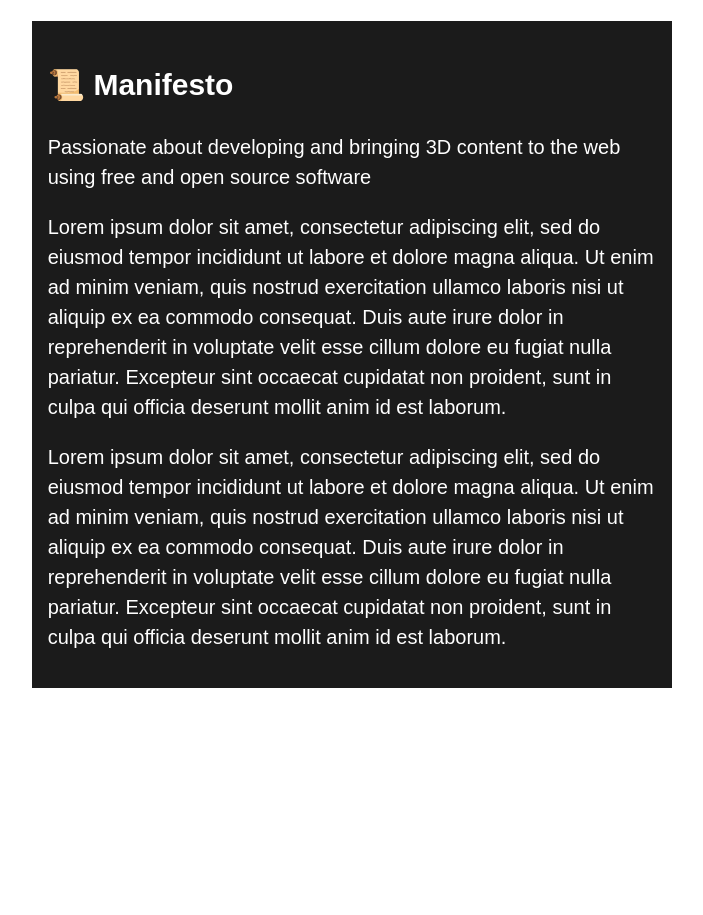
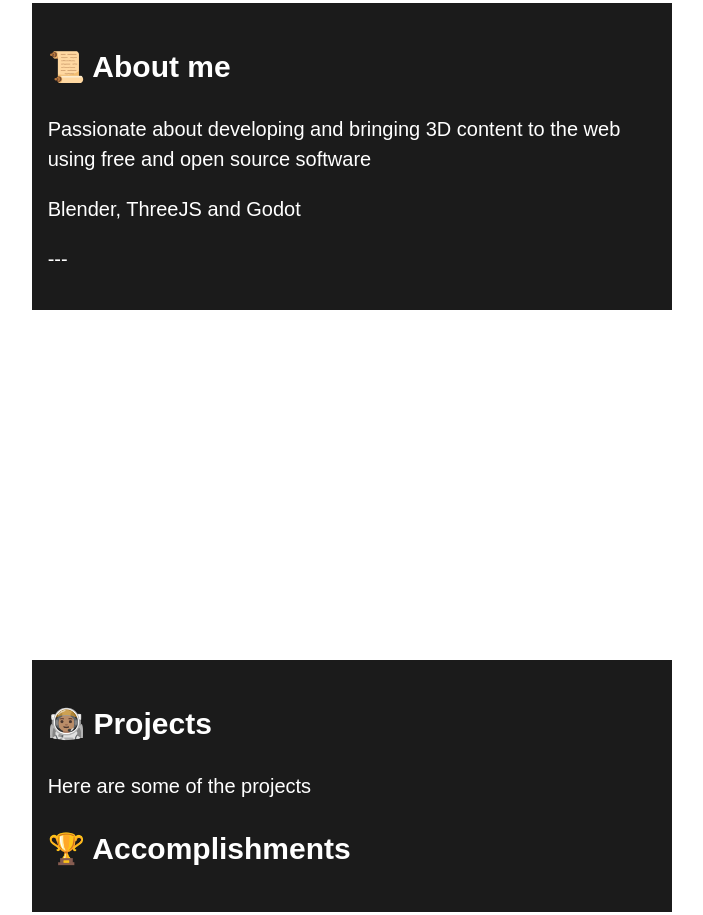
Before and after one commit to haugkjet/threejs-landing-page-test, a website: page docs/client/index.html in a window 1280 px wide. Shown: the part 1348-2263 px from the top of the page, without its empty margins (83-786 px from the left). Drawn offline with Linux system fonts and the light colour scheme.

Commit message:
Changed text

```diff
--- a/docs/client/index.html
+++ b/docs/client/index.html
@@ -9,9 +9,6 @@
 
   <body>
     <main>
-      <nav>Link1</nav>
-      <nav>Link1</nav>
-      <nav>Link1</nav>
       <header>
         <h1>Kjetil</h1>
         <p>🚀 Welcome to my website!</p>
@@ -22,96 +19,29 @@
       </blockquote>
 
       <section>
-        <h2>📜 Manifesto</h2>
+        <h2>📜 About me</h2>
         <p>
           Passionate about developing and bringing 3D content to the web using
           free and open source software
         </p>
 
-        <p>
-          Lorem ipsum dolor sit amet, consectetur adipiscing elit, sed do
-          eiusmod tempor incididunt ut labore et dolore magna aliqua. Ut enim ad
-          minim veniam, quis nostrud exercitation ullamco laboris nisi ut
-          aliquip ex ea commodo consequat. Duis aute irure dolor in
-          reprehenderit in voluptate velit esse cillum dolore eu fugiat nulla
-          pariatur. Excepteur sint occaecat cupidatat non proident, sunt in
-          culpa qui officia deserunt mollit anim id est laborum.
-        </p>
+        <p>Blender, ThreeJS and Godot</p>
 
-        <p>
-          Lorem ipsum dolor sit amet, consectetur adipiscing elit, sed do
-          eiusmod tempor incididunt ut labore et dolore magna aliqua. Ut enim ad
-          minim veniam, quis nostrud exercitation ullamco laboris nisi ut
-          aliquip ex ea commodo consequat. Duis aute irure dolor in
-          reprehenderit in voluptate velit esse cillum dolore eu fugiat nulla
-          pariatur. Excepteur sint occaecat cupidatat non proident, sunt in
-          culpa qui officia deserunt mollit anim id est laborum.
-        </p>
+        <p>---</p>
       </section>
 
       <section class="light">
         <h2>👩🏽‍🚀 Projects</h2>
 
-        <p>
-          Lorem ipsum dolor sit amet, consectetur adipiscing elit, sed do
-          eiusmod tempor incididunt ut labore et dolore magna aliqua. Ut enim ad
-          minim veniam, quis nostrud exercitation ullamco laboris nisi ut
-          aliquip ex ea commodo consequat. Duis aute irure dolor in
-          reprehenderit in voluptate velit esse cillum dolore eu fugiat nulla
-          pariatur. Excepteur sint occaecat cupidatat non proident, sunt in
-          culpa qui officia deserunt mollit anim id est laborum.
-        </p>
+        <p>Here are some of the projects</p>
 
         <h2>🏆 Accomplishments</h2>
-
-        <p>
-          Lorem ipsum dolor sit amet, consectetur adipiscing elit, sed do
-          eiusmod tempor incididunt ut labore et dolore magna aliqua. Ut enim ad
-          minim veniam, quis nostrud exercitation ullamco laboris nisi ut
-          aliquip ex ea commodo consequat. Duis aute irure dolor in
-          reprehenderit in voluptate velit esse cillum dolore eu fugiat nulla
-          pariatur. Excepteur sint occaecat cupidatat non proident, sunt in
-          culpa qui officia deserunt mollit anim id est laborum.
-        </p>
       </section>
 
-      <blockquote>
-        <p>The best way out is always through <br />-Robert Frost</p>
-      </blockquote>
+      <blockquote></blockquote>
 
       <section class="left">
         <h2>🌮 Work History</h2>
-
-        <h3>McDonalds</h3>
-        <p>
-          Lorem ipsum dolor sit amet, consectetur adipiscing elit, sed do
-          eiusmod tempor incididunt ut labore et dolore magna aliqua. Ut enim ad
-          minim veniam, quis nostrud exercitation ullamco laboris nisi ut
-          aliquip ex ea commodo consequat. Duis aute irure dolor in
-          reprehenderit in voluptate velit esse cillum dolore eu fugiat nulla
-          pariatur. Excepteur sint occaecat cupidatat non proident, sunt in
-          culpa qui officia deserunt mollit anim id est laborum.
-        </p>
-        <h3>Burger King</h3>
-        <p>
-          Lorem ipsum dolor sit amet, consectetur adipiscing elit, sed do
-          eiusmod tempor incididunt ut labore et dolore magna aliqua. Ut enim ad
-          minim veniam, quis nostrud exercitation ullamco laboris nisi ut
-          aliquip ex ea commodo consequat. Duis aute irure dolor in
-          reprehenderit in voluptate velit esse cillum dolore eu fugiat nulla
-          pariatur. Excepteur sint occaecat cupidatat non proident, sunt in
-          culpa qui officia deserunt mollit anim id est laborum.
-        </p>
-        <h3>Taco Bell</h3>
-        <p>
-          Lorem ipsum dolor sit amet, consectetur adipiscing elit, sed do
-          eiusmod tempor incididunt ut labore et dolore magna aliqua. Ut enim ad
-          minim veniam, quis nostrud exercitation ullamco laboris nisi ut
-          aliquip ex ea commodo consequat. Duis aute irure dolor in
-          reprehenderit in voluptate velit esse cillum dolore eu fugiat nulla
-          pariatur. Excepteur sint occaecat cupidatat non proident, sunt in
-          culpa qui officia deserunt mollit anim id est laborum.
-        </p>
       </section>
 
       <blockquote>
```
